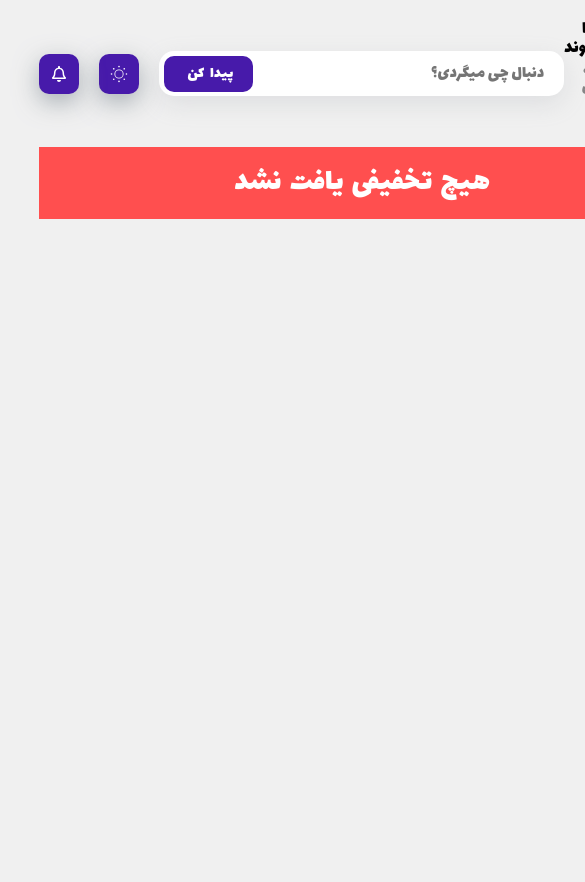
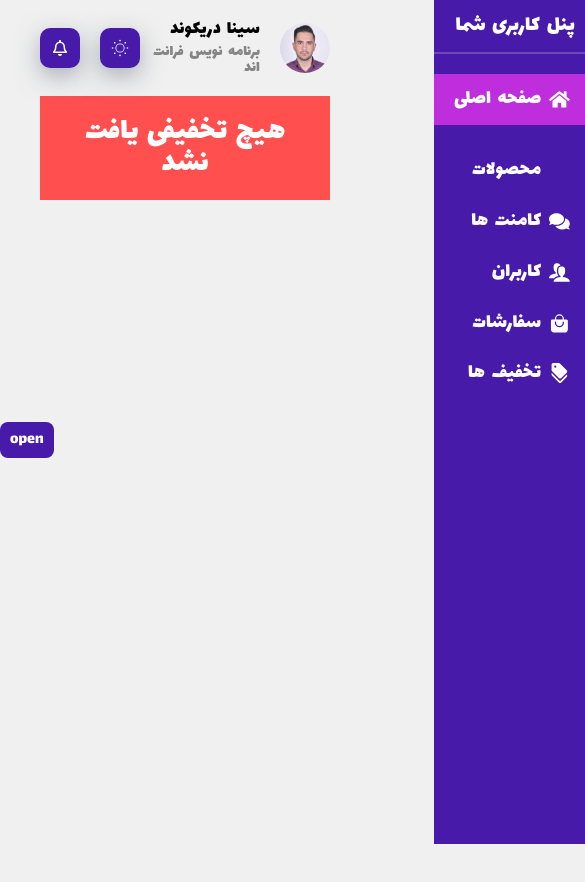
Before and after one commit to sinaderik/Persian-cms, a React (Vite) app: page /offs in a window 390 px wide. Shown: the top 882 px of the page, 585 px wide, since content can reach past the window. Built offline with nearby package versions, Linux system fonts and the light colour scheme; some icons are missing.

Commit message:
sidebar responsived

```diff
--- a/src/App.css
+++ b/src/App.css
@@ -1,9 +1,30 @@
-.main-container{
+.main-container {
   display: flex;
 }
-.main{
-    flex: 4;
-    padding: 20px;
-    padding-right: 200px;
-    padding-left: 40px;
+
+.main {
+  flex: auto;
+  padding: 20px;
+  padding-right: 200px;
+  padding-left: 40px;
 }
+
+.sidebarHandler {
+  display: none;
+  background: var(--blue);
+  color: white;
+  border-radius: 8px;
+  padding: 10px;
+  position: fixed;
+  top: 50%;
+  left: 0;
+}
+
+@media(max-width:1100px) {
+  .main {
+    padding-right: 60px;
+  }
+  .sidebarHandler {
+    display: block;
+  }
+}
--- a/src/App.jsx
+++ b/src/App.jsx
@@ -3,20 +3,28 @@ import Sidebar from './components/Sidebar/Sidebar'
 import Header from './components/Header/Header'
 import Allroutes from './routes'
 import { useRoutes } from 'react-router-dom'
+import { useState } from 'react'
 import '../src/custom.css'
 import './App.css'
 import './cms.css'
 
 export default function App() {
   let Routes = useRoutes(Allroutes)
-
+  const [sidebarIsOpen, setSidebarIsOpen] = useState(false)
   return (
     <div className='main-container'>
-        <Sidebar />
-        <div className='main'>
-          <Header />
-            {Routes}
-        </div>
+      <button className='sidebarHandler' onClick={(event) => {
+        event.preventDefault();
+        setSidebarIsOpen(previous => !previous)
+        console.log('changed')
+
+      }}>open</button>
+
+      <Sidebar sidebarIsOpen={sidebarIsOpen} />
+      <div className='main'>
+        <Header />
+        {Routes}
+      </div>
     </div>
   )
 }
--- a/src/components/AddNewProduct/AddNewProduct.css
+++ b/src/components/AddNewProduct/AddNewProduct.css
@@ -27,6 +27,7 @@
     display: flex;
     align-items: center;
     column-gap: 10px;
+    max-width: 100%;
     /* width: 100%; */
     background-color: #f4f4f4;
     padding: 0 20px;
@@ -58,3 +59,14 @@
     background-color: var(--hover);
     transition: 0.5s;
 }
+
+
+@media(max-width:960px) {
+    .add-products-form-wrapper {
+        width: 100%;
+        display: grid;
+        grid-template-columns:1fr;
+        gap: 10px 15px;
+    }
+
+  }
--- a/src/components/Header/Header.css
+++ b/src/components/Header/Header.css
@@ -97,3 +97,9 @@ button{
     background-color: var(--hover);
     transition: 0.5s;
 }
+
+@media(max-width:1100px) {
+    .search-box{
+        display: none;
+    }
+}
--- a/src/components/ProductsTable/ProductsTable.css
+++ b/src/components/ProductsTable/ProductsTable.css
@@ -57,3 +57,20 @@
 .products-table-tr:last-child{
     border-bottom: none;
 }
+
+@media (max-width: 600px) {
+    /* Hide less important columns */
+    /* .table td:nth-child(3), .table th:nth-child(3),
+    .table td:nth-child(4), .table th:nth-child(4) {
+        display: none;
+    } */
+
+    /* Stack columns on small screens */
+     .table td, .table th {
+        display: block;
+    }
+
+    .table th {
+        text-align: left;
+    }
+}
--- a/src/components/Sidebar/Sidebar.css
+++ b/src/components/Sidebar/Sidebar.css
@@ -1,9 +1,13 @@
 .sidebar {
+    display: block;
     position: fixed;
     background-color: var(--blue);
     height: 100vh;
-    flex: 1;
+    /* width: 200px; */
+    /* right: 20px; */
+    /* flex: 1; */
     /* padding: 0 0.8rem; */
+    transition: 0.5s;
 }
 
 .sidebar-title {
@@ -23,6 +27,7 @@
     padding: 15px 20px;
 
 }
+
 .sidebar-links li a {
     width: 100%;
     color: var(--white);
@@ -44,6 +49,31 @@
     margin-bottom: 20px;
 }
 
-.sidebar-icon{
+.sidebar-icon {
     margin-left: 8px;
 }
+.openSidebar{
+    display: block;
+    position: fixed;
+    top: 0;
+    right: 0;
+    bottom: 0;
+    transition: 0.5s;
+
+    background-color: var(--blue);
+    height: 100vh;
+    /* width: 200px; */
+    /* right: 20px; */
+    /* flex: 1; */
+    /* padding: 0 0.8rem; */
+    transition: 0.5s;
+    /* right: -200px; */
+}
+
+@media(max-width:1100px) {
+    .sidebar{
+        /* display: none; */
+        right: -200px;
+
+    }
+}
--- a/src/components/Sidebar/Sidebar.jsx
+++ b/src/components/Sidebar/Sidebar.jsx
@@ -9,7 +9,7 @@ import { MdDiscount } from "react-icons/md";
 import { useState } from 'react';
 import './Sidebar.css'
 
-export default function Sidebar() {
+export default function Sidebar({ sidebarIsOpen }) {
 
     const [active, setActive] = useState(1)
 
@@ -18,41 +18,41 @@ export default function Sidebar() {
     }
 
     return (
-        <div className='sidebar'>
+        <div className={sidebarIsOpen ? 'openSidebar' : 'sidebar'}>
             <h1 className='sidebar-title'>پنل کاربری شما</h1>
 
             <ul className='sidebar-links'>
-                <li onClick={()=>activeHandler(1)} className={active === 1? 'active' : null}>
+                <li onClick={() => activeHandler(1)} className={active === 1 ? 'active' : null}>
                     <Link to='/'>
                         <FaHome className="sidebar-icon" />
                         صفحه اصلی
                     </Link>
                 </li>
-            <li onClick={()=>activeHandler(2)} className={active === 2? 'active' : null}>
+                <li onClick={() => activeHandler(2)} className={active === 2 ? 'active' : null}>
                     <Link to="/products">
                         <FaCartShopping className="sidebar-icon" />
                         محصولات
                     </Link>
                 </li>
-            <li onClick={()=>activeHandler(3)} className={active === 3? 'active' : null}>
+                <li onClick={() => activeHandler(3)} className={active === 3 ? 'active' : null}>
                     <Link to="/comments">
                         <FaComments className="sidebar-icon" />
                         کامنت ها
                     </Link>
                 </li>
-            <li onClick={()=>activeHandler(4)} className={active === 4? 'active' : null}>
+                <li onClick={() => activeHandler(4)} className={active === 4 ? 'active' : null}>
                     <Link to="/users">
                         <ImUsers className="sidebar-icon" />
                         کاربران
                     </Link>
                 </li>
-            <li onClick={()=>activeHandler(5)} className={active === 5? 'active' : null}>
+                <li onClick={() => activeHandler(5)} className={active === 5 ? 'active' : null}>
                     <Link to="/orders">
                         <IoBagHandle className="sidebar-icon" />
                         سفارشات
                     </Link>
                 </li>
-            <li onClick={()=>activeHandler(6)} className={active === 6? 'active' : null}>
+                <li onClick={() => activeHandler(6)} className={active === 6 ? 'active' : null}>
                     <Link to="/offs">
                         <MdDiscount className="sidebar-icon" />
                         تخفیف ها
```
Lines whose indentation alone changed are shown as unchanged.
